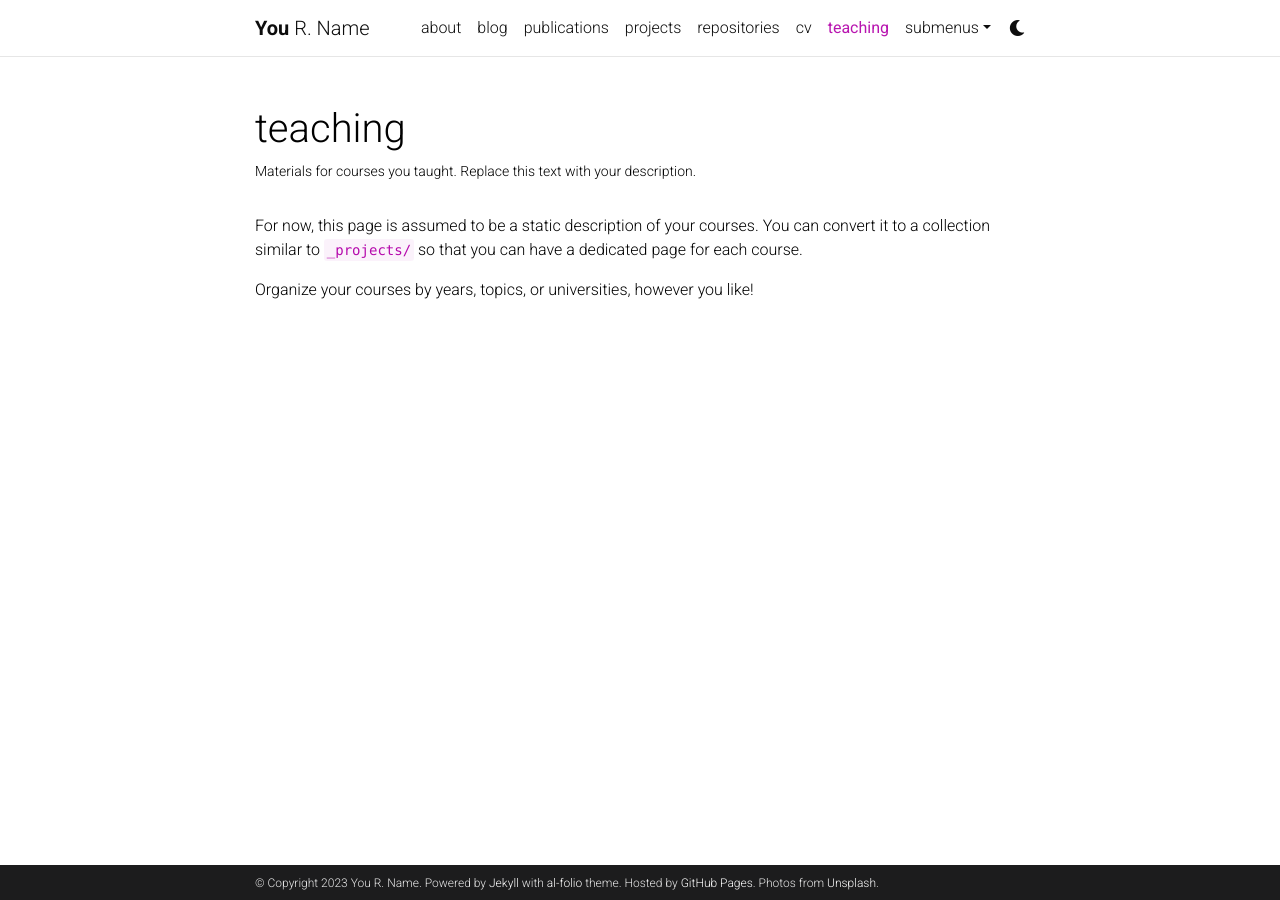
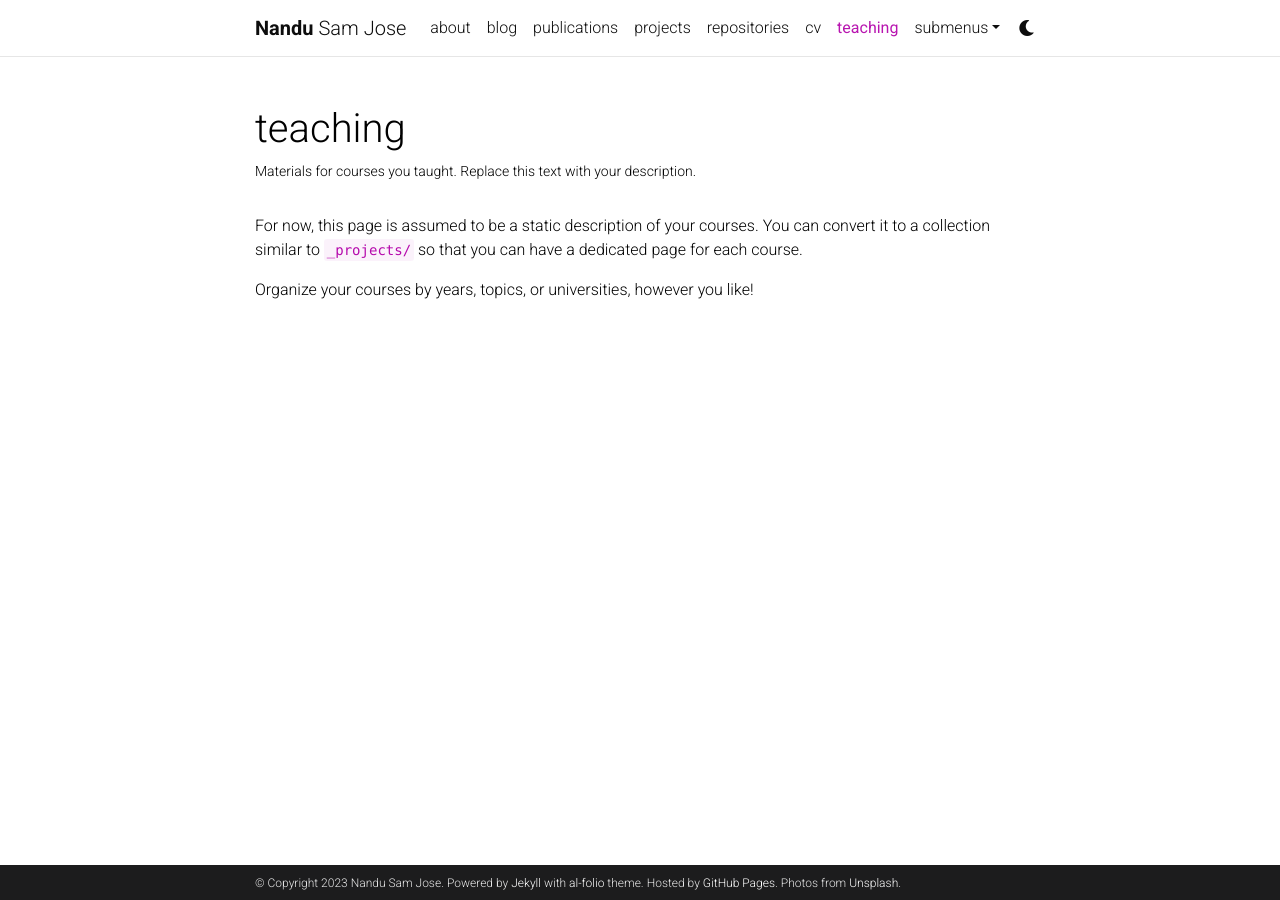
Before and after one commit to nandusamjose/nandusamjose.github.io, a Jekyll site: the page built from _pages/teaching.md, in a window 1280 px wide. Built offline with Jekyll 4.4.1, drawn with Linux system fonts in a browser that asks for light colours; comment, search, counter and statistics services are not loaded; a style sheet for code colours, icons or effects is not loaded; some of the changed lines change nothing that is shown.

Commit message:
Update _config.yml

```diff
--- a/_config.yml
+++ b/_config.yml
@@ -3,12 +3,12 @@
 # -----------------------------------------------------------------------------
 
 title: blank # the website title (if blank, full name will be used instead)
-first_name: You
-middle_name: R.
-last_name: Name
-email: you@example.com
+first_name: Nandu
+middle_name: Sam
+last_name: Jose
+email: nandusamjose@gmail.com
 description: > # the ">" symbol means to ignore newlines until "footer_text:"
-  A simple, whitespace theme for academics. Based on [*folio](https://github.com/bogoli/-folio) design.
+  A dedicated and innovative legal scholar, having an experience of over five years in academia. A NET JRF qualified professional passionate about research and teaching.
 footer_text: >
   Powered by <a href="https://jekyllrb.com/" target="_blank">Jekyll</a> with <a href="https://github.com/alshedivat/al-folio">al-folio</a> theme.
   Hosted by <a href="https://pages.github.com/" target="_blank">GitHub Pages</a>.
```
